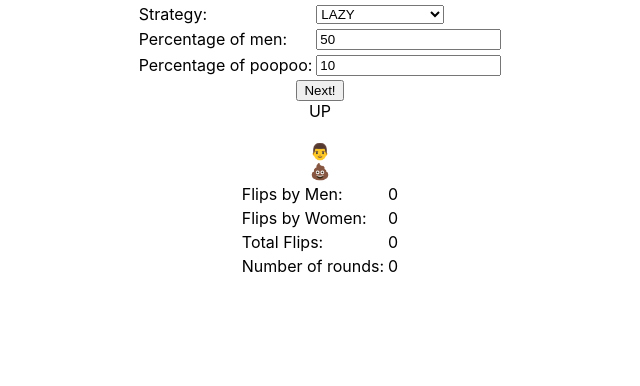
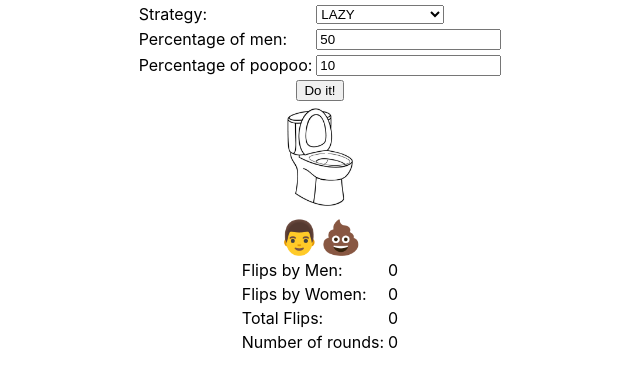
Before and after one commit to ravibhoraskar/toilet-protocol, a React (Create React App) app: page / in a window 1280 px wide. Shown: the top 386 px of the page, without its empty margins (320-960 px from the left). Built offline with nearby package versions, Linux system fonts and the light colour scheme.

Commit message:
Improve UI

```diff
--- a/src/App.css
+++ b/src/App.css
@@ -28,6 +28,15 @@
   color: #61dafb;
 }
 
+.Toilet {
+  margin: 5pt;
+  width: 50pt;
+}
+
+.LastUsage {
+  font-size: 25pt;
+}
+
 @keyframes App-logo-spin {
   from {
     transform: rotate(0deg);
--- a/src/App.tsx
+++ b/src/App.tsx
@@ -2,12 +2,11 @@ import React, { Component, ReactNode } from "react";
 import "./App.css";
 import ToiletState from "./ToiletState";
 import Toilet from "./Toilet";
-import Person from "./Person";
-import Usage from "./Usage";
 import PersonType from "./PersonType";
 import UsageType from "./UsageType";
 import Strategies from "./Strategies";
 import Configuration from "./Configuration";
+import LastUsage from "./LastUsage";
 
 class App extends Component<
   {},
@@ -36,11 +35,6 @@ class App extends Component<
       flipsByWomen: 0,
       numRounds: 0,
     };
-
-    this.onClick = this.onClick.bind(this);
-    this.onStrategyChange = this.onStrategyChange.bind(this);
-    this.onPercentManChange = this.onPercentManChange.bind(this);
-    this.onPercentPooPooChange = this.onPercentPooPooChange.bind(this);
   }
 
   render(): ReactNode {
@@ -55,11 +49,12 @@ class App extends Component<
             onPercentPooPooChange={this.onPercentPooPooChange}
             percentagePooPoo={this.state.percentagePooPoo}
           />
-          <button onClick={this.onClick}>Next!</button>
+          <button onClick={this.onClick}>Do it!</button>
           <Toilet toilet={this.state.toiletState} />
-          <br />
-          <Person person={this.state.lastPerson} />
-          <Usage usage={this.state.lastUsage} />
+          <LastUsage
+            person={this.state.lastPerson}
+            usage={this.state.lastUsage}
+          />
           <table>
             <tbody>
               <tr>
@@ -85,7 +80,7 @@ class App extends Component<
     );
   }
 
-  onClick() {
+  onClick = () => {
     const person =
       Math.random() * 100 < this.state.percentageMan
         ? PersonType.Hombre
@@ -104,34 +99,34 @@ class App extends Component<
       flipsByWomen: this.state.flipsByWomen + strategyOutput.flipsByWomen,
       numRounds: this.state.numRounds + 1,
     });
-  }
+  };
 
-  onStrategyChange(event: { target: { value: string } }) {
+  onStrategyChange = (event: { target: { value: string } }) => {
     this.setState({
       flipsByMen: 0,
       flipsByWomen: 0,
       numRounds: 0,
       strategy: event.target.value as keyof typeof Strategies,
     });
-  }
+  };
 
-  onPercentManChange(event: { target: { value: string } }) {
+  onPercentManChange = (event: { target: { value: string } }) => {
     this.setState({
       flipsByMen: 0,
       flipsByWomen: 0,
       numRounds: 0,
       percentageMan: parseInt(event.target.value) || 0,
     });
-  }
+  };
 
-  onPercentPooPooChange(event: any) {
+  onPercentPooPooChange = (event: { target: { value: string } }) => {
     this.setState({
       flipsByMen: 0,
       flipsByWomen: 0,
       numRounds: 0,
       percentagePooPoo: parseInt(event.target.value) || 0,
     });
-  }
+  };
 }
 
 export default App;
--- /dev/null
+++ b/src/LastUsage.tsx
@@ -0,0 +1,15 @@
+import React from "react";
+import ToiletState from "./ToiletState";
+import up from "./up.jpeg";
+import down from "./down.jpeg";
+import PersonType from "./PersonType";
+import UsageType from "./UsageType";
+
+const LastUsage = (props: { person: PersonType; usage: UsageType }) => (
+  <div className="LastUsage">
+    {props.person == PersonType.Hombre ? <span>👨</span> : <span>👩</span>}
+    {props.usage == UsageType.PeePee ? <span>💦</span> : <span>💩</span>}
+  </div>
+);
+
+export default LastUsage;
--- a/src/Person.tsx
+++ /dev/null
@@ -1,15 +0,0 @@
-import React from "react";
-import PersonType from "./PersonType";
-
-const Toilet = (props: { person: PersonType | null }) => {
-  switch (props.person) {
-    case PersonType.Hombre:
-      return <div>👨</div>;
-    case PersonType.Mujer:
-      return <div>👩</div>;
-    default:
-      return <div />;
-  }
-};
-
-export default Toilet;
--- a/src/Toilet.tsx
+++ b/src/Toilet.tsx
@@ -1,12 +1,22 @@
 import React from "react";
 import ToiletState from "./ToiletState";
+import up from "./up.jpeg";
+import down from "./down.jpeg";
 
 const Toilet = (props: { toilet: ToiletState }) => {
   switch (props.toilet) {
     case ToiletState.Up:
-      return <div>UP</div>;
+      return (
+        <div>
+          <img className="Toilet" src={up} />
+        </div>
+      );
     case ToiletState.Down:
-      return <div>DOWN</div>;
+      return (
+        <div>
+          <img className="Toilet" src={down} />
+        </div>
+      );
   }
 };
 
--- a/src/Usage.tsx
+++ /dev/null
@@ -1,15 +0,0 @@
-import React from "react";
-import UsageType from "./UsageType";
-
-const Toilet = (props: { usage: UsageType | null }) => {
-  switch (props.usage) {
-    case UsageType.PooPoo:
-      return <div>💩</div>;
-    case UsageType.PeePee:
-      return <div>💦</div>;
-    default:
-      return <div />;
-  }
-};
-
-export default Toilet;
```
Also changed, not shown: src/down.jpeg (added), src/up.jpeg (added).
